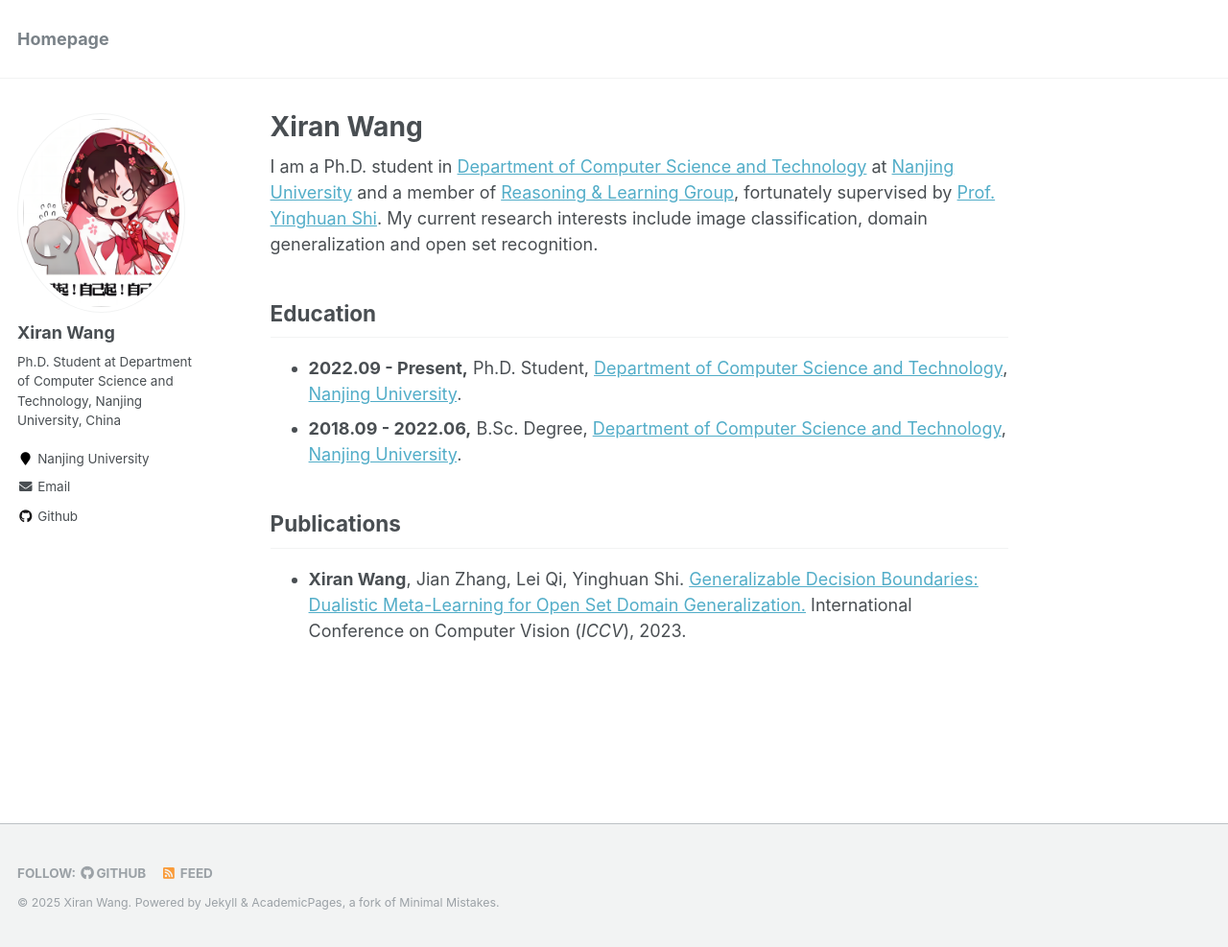
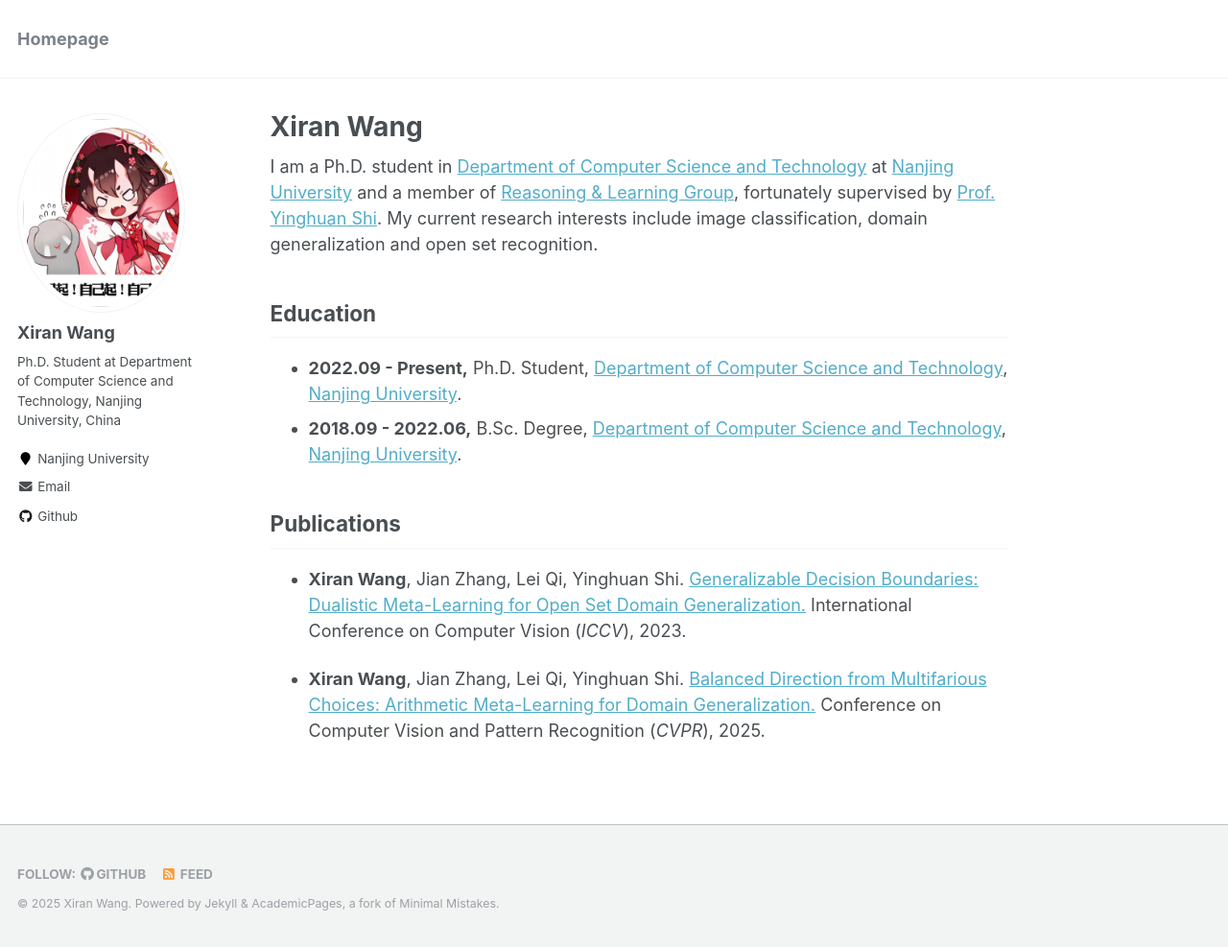
Before and after one commit to zzwdx/zzwdx.github.io, a Jekyll site: the page built from _pages/about.md, in a window 1280 px wide and 987 px high. Shown: the whole window at 96% size. Built offline with Jekyll 4.4.1, drawn with Linux system fonts in a browser that asks for light colours.

Commit message:
Update about.md

```diff
--- a/_pages/about.md
+++ b/_pages/about.md
@@ -18,6 +18,8 @@
 ## Publications
 
 + **Xiran Wang**, Jian Zhang, Lei Qi, Yinghuan Shi. [Generalizable Decision Boundaries: Dualistic Meta-Learning for Open Set Domain Generalization.](https://openaccess.thecvf.com/content/ICCV2023/html/Wang_Generalizable_Decision_Boundaries_Dualistic_Meta-Learning_for_Open_Set_Domain_Generalization_ICCV_2023_paper.html) International Conference on Computer Vision (*ICCV*), 2023.
+
++ **Xiran Wang**, Jian Zhang, Lei Qi, Yinghuan Shi. [Balanced Direction from Multifarious Choices: Arithmetic Meta-Learning for Domain Generalization.](https://zzwdx.github.io) Conference on Computer Vision and Pattern Recognition (*CVPR*), 2025.
 
 
 
```
